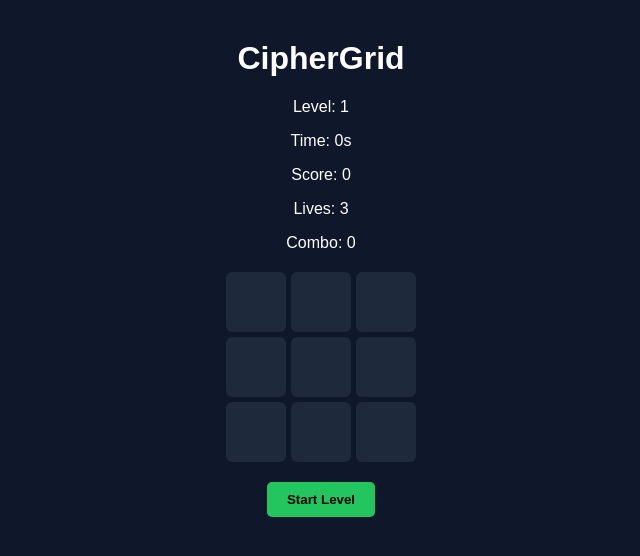
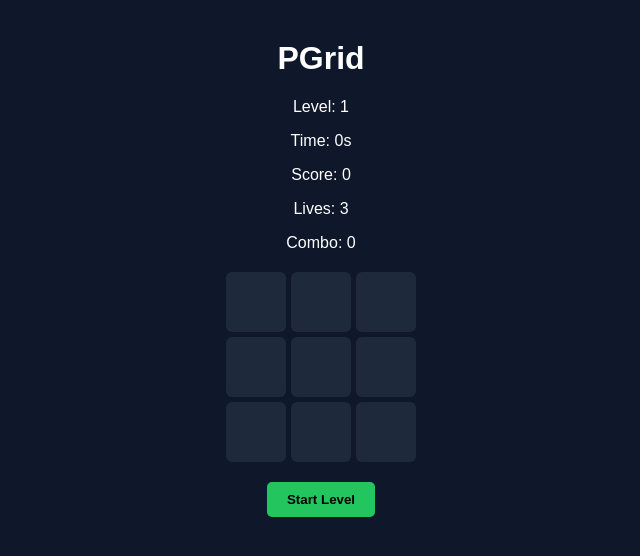
Before and after one commit to Pantane1/ciphergrid, a plain HTML site: page index.html in a window 1280 px wide. Shown: the whole page, without its empty margins (319-959 px from the left). Drawn offline with Linux system fonts and the light colour scheme.

Commit message:
Update index.html

```diff
--- a/index.html
+++ b/index.html
@@ -19,7 +19,7 @@
 <body>
 
     <div class="game-container">
-        <h1>CipherGrid</h1>
+        <h1>PGrid</h1>
         <div class="info">
             <p>Level: <span id="level">1</span></p>
             <p>Time: <span id="timer">0</span>s</p>
```
